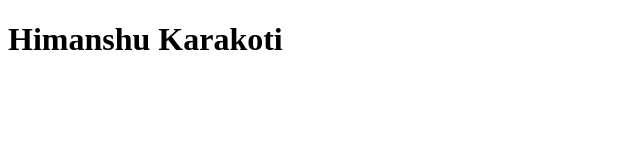
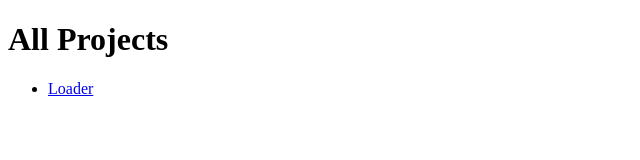
Before and after one commit to Himanshu290401/portfolio, a plain HTML site: page index.html in a window 1280 px wide. Shown: the whole page, without its empty margins (0-640 px from the left). Drawn offline with Linux system fonts and the light colour scheme.

Commit message:
initial commit

```diff
--- a/index.html
+++ b/index.html
@@ -6,6 +6,35 @@
     <title>Portfolio</title>
 </head>
 <body>
-<h1> Himanshu Karakoti</h1>
+    <div>
+    <h1 >All Projects</h1>
+    <ul>
+        <li><a id="loader" target="_blank">Loader</a></li>
+    </ul>
+</div>
+
+    <script>
+        var isDevelopment = false; // Change this to false for production
+
+        var baseURL = isDevelopment ? '/portfolio/' : 'http://localhost:5500/';
+
+        // Now you can use baseURL to construct your links
+        var loaderPageURL = baseURL + 'loader/index.html';
+
+        // Get all <li> elements
+        var listItems = document.querySelectorAll('ul li');
+
+        // Iterate through each <li> element
+        listItems.forEach(function (li) {
+            // Find the <a> element inside the current <li>
+            var anchorElement = li.querySelector('a');
+
+            // If an <a> element is found, update its href attribute
+            switch (anchorElement.id) {
+                case 'loader':
+                    document.querySelector('#loader').setAttribute('href', loaderPageURL);
+            }
+        });
+    </script>
 </body>
 </html>
```
Also changed, not shown: project1/project1-index.html (added).
